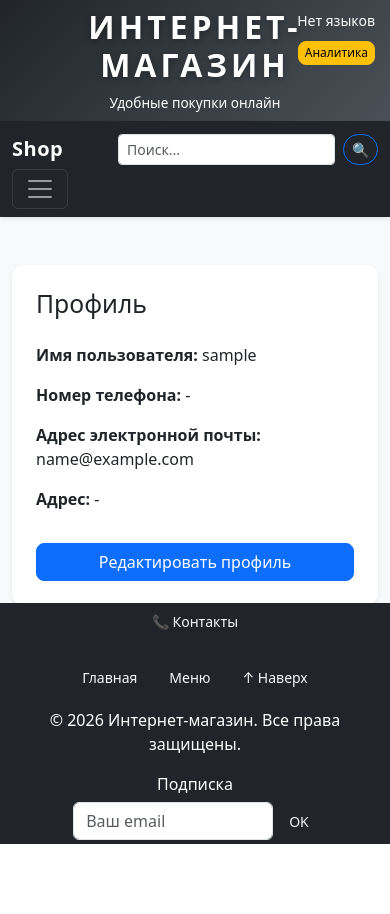
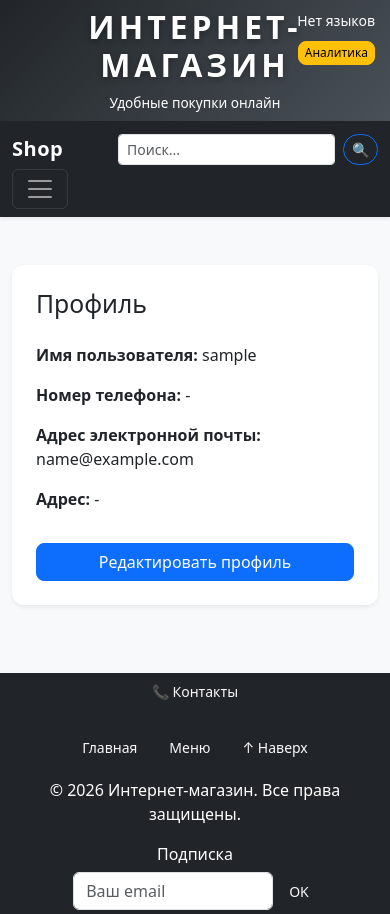
Before and after one commit to Kunaiev-Vladimir/diploma-shop, a Django app: page /accounts/profile/ in a window 390 px wide. Before the commit the page ends 844 px from the top, so only its background shows below. Run offline with Django 5.2, Linux system fonts and the light colour scheme; the visitor is signed in with stand-in values (Sample User, id 1); data comes from the database, SQL or seed files in the repository; data that the repository does not hold is empty.

Commit message:
Improve header and footer UI

```diff
--- a/static/css/style.css
+++ b/static/css/style.css
@@ -222,3 +222,32 @@ body {
 footer {
     margin-top: 0;
 }
+
+
+/* Safari / mobile footer fix */
+body {
+    min-height: 100vh;
+    min-height: 100dvh;
+}
+
+.site-main {
+    -webkit-overflow-scrolling: touch;
+}
+
+/* На телефоне footer будет нормально виден */
+@media (max-width: 768px) {
+    html,
+    body {
+        height: auto;
+        min-height: 100dvh;
+    }
+
+    body {
+        overflow: auto;
+    }
+
+    .site-main {
+        overflow-y: visible;
+        min-height: auto;
+    }
+}
```
